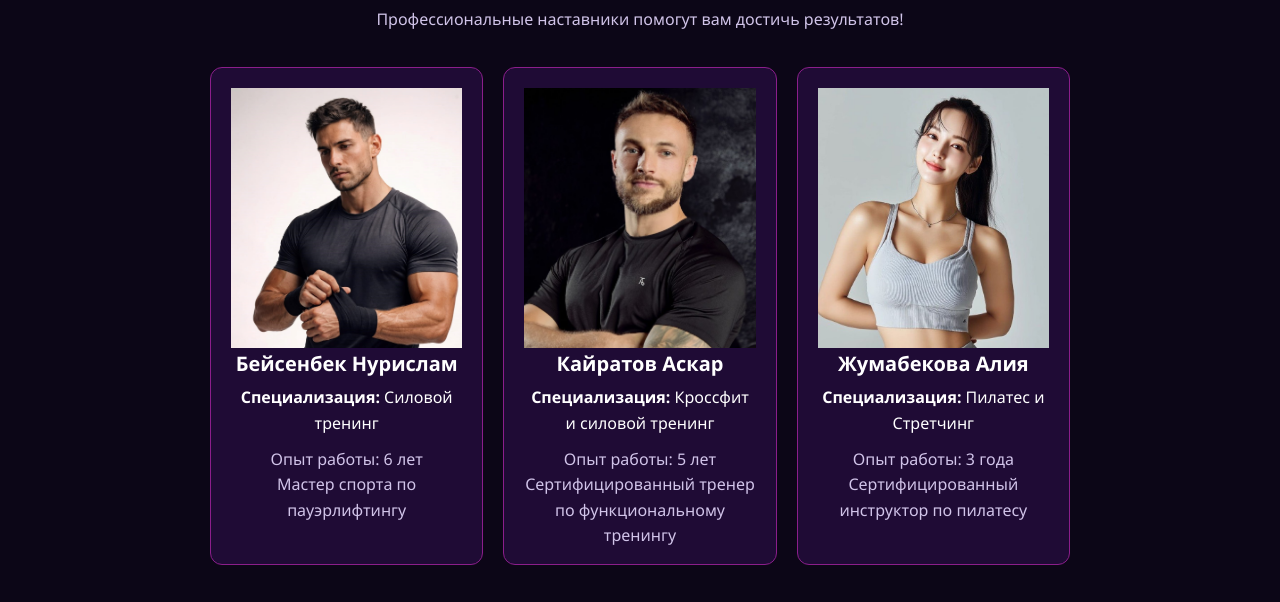
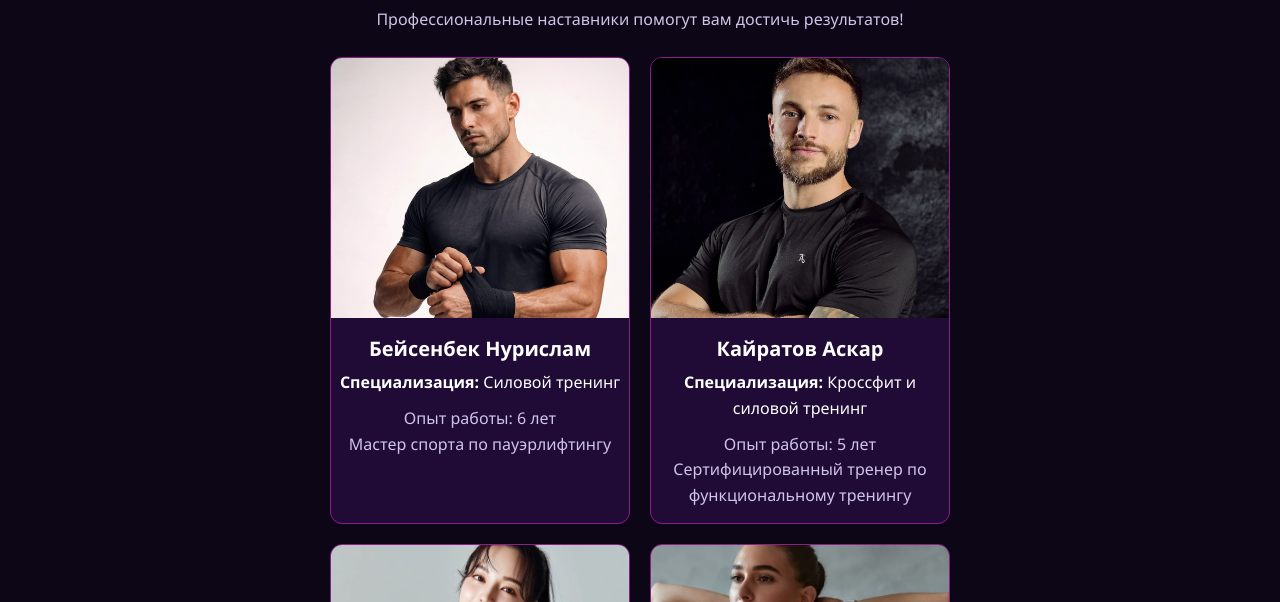
Before and after one commit to lilbaga/HandsUp, a plain HTML site: page trainers.html in a window 1280 px wide. Shown: the part 142-744 px from the top of the page. Drawn offline with Linux system fonts and the light colour scheme.

Commit message:
Optimize CSS styles and clean duplicates

```diff
--- a/webtech.css
+++ b/webtech.css
@@ -199,7 +199,7 @@ footer {
     color: var(--text-gray);
 }
 
-/* Тренеры */
+/*Тренеры*/
 .trainers-grid {
     display: flex;
     flex-wrap: wrap;
@@ -208,54 +208,14 @@ footer {
 }
 
 .trainer-card {
-    background-color: var(--bg-card);
+    background: #1f0b35;
     border: 1px solid var(--accent-purple);
-    padding: 20px;
-    border-radius: 10px;
-    text-align: center;
-    margin: 10px auto;
-    max-width: 350px;
-    flex: 1 1 260px;
-}
-
-.trainer-img {
-    width: 140px;
-    height: 140px;
-    border-radius: 50%;
-    object-fit: cover;
-    border: 3px solid var(--accent-pink);
-    margin-bottom: 15px;
-}
-
-.trainer-card h2 {
-    font-size: 20px;
-    margin-bottom: 5px;
-}
-
-.trainer-card ul {
-    list-style: none;
-    margin-top: 10px;
-    color: var(--text-gray);
-}
-
-
-.trainers-grid {
-    display: flex;
-    flex-wrap: wrap;
-    gap: 20px;
-    justify-content: center;
-}
-
-
-.trainer-card {
-    background: #1f0b35;
     border-radius: 12px;
     overflow: hidden;
     width: 300px;
     text-align: center;
     padding-bottom: 15px;
 }
-
 
 .trainer-card img {
     width: 100%;
@@ -264,7 +224,21 @@ footer {
     display: block;
 }
 
-/* Форма записи */
+.trainer-card h2 {
+    font-size: 20px;
+    margin-top: 15px;
+    margin-bottom: 5px;
+    color: var(--text-light);
+}
+
+.trainer-card ul {
+    list-style: none;
+    padding: 0 15px;
+    margin-top: 10px;
+    color: var(--text-gray);
+}
+
+/* Профиль*/
 #contact-form {
     background-color: var(--bg-card);
     max-width: 500px;
@@ -290,11 +264,12 @@ footer {
     width: 100%;
     padding: 12px;
     margin-top: 8px;
-    margin-bottom: 20px;
+    margin-bottom: 15px;
     background-color: var(--bg-deep);
     border: 1px solid var(--accent-purple);
     color: var(--text-light);
     border-radius: 5px;
+    box-sizing: border-box;
 }
 
 #contact-form input[type="color"] {
```
